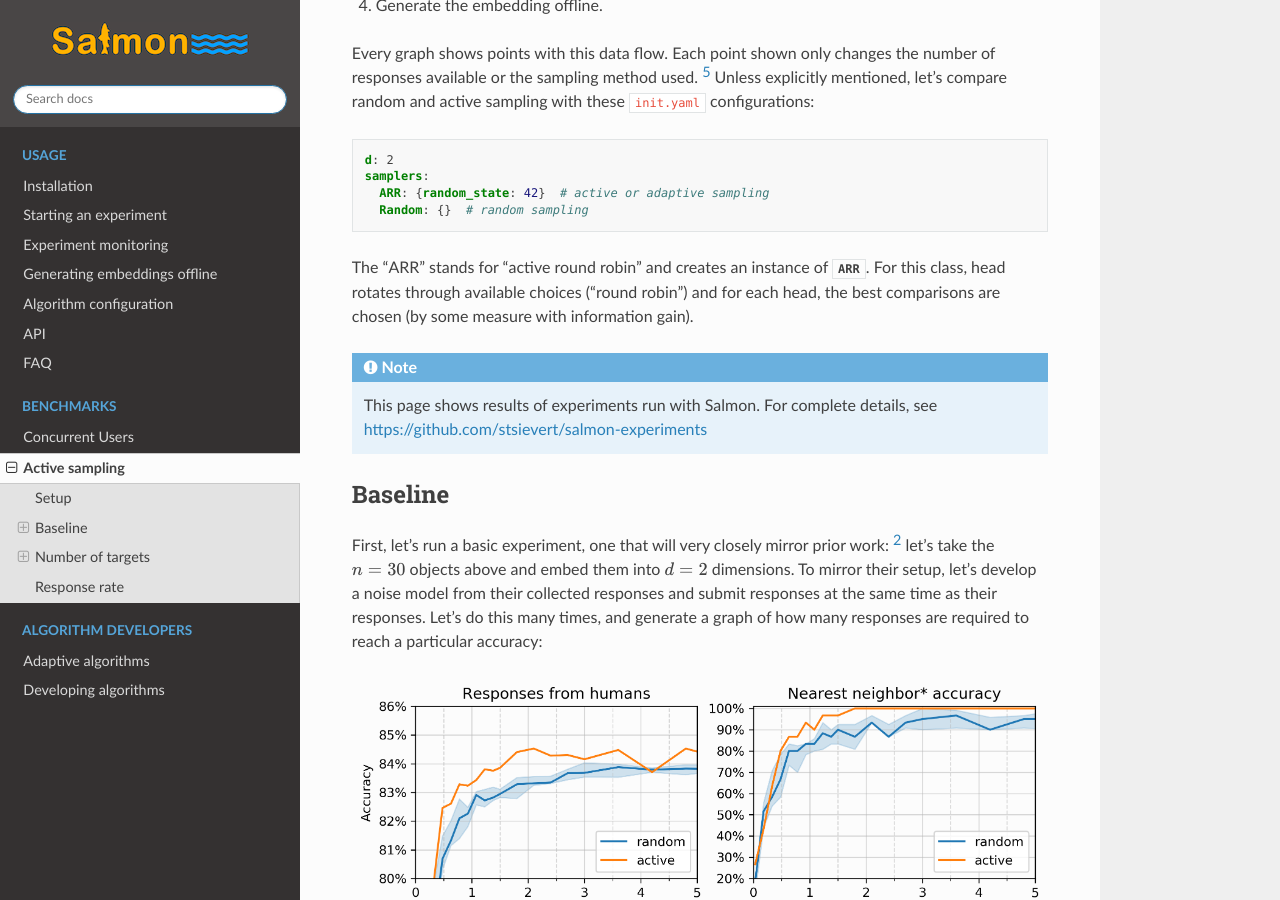
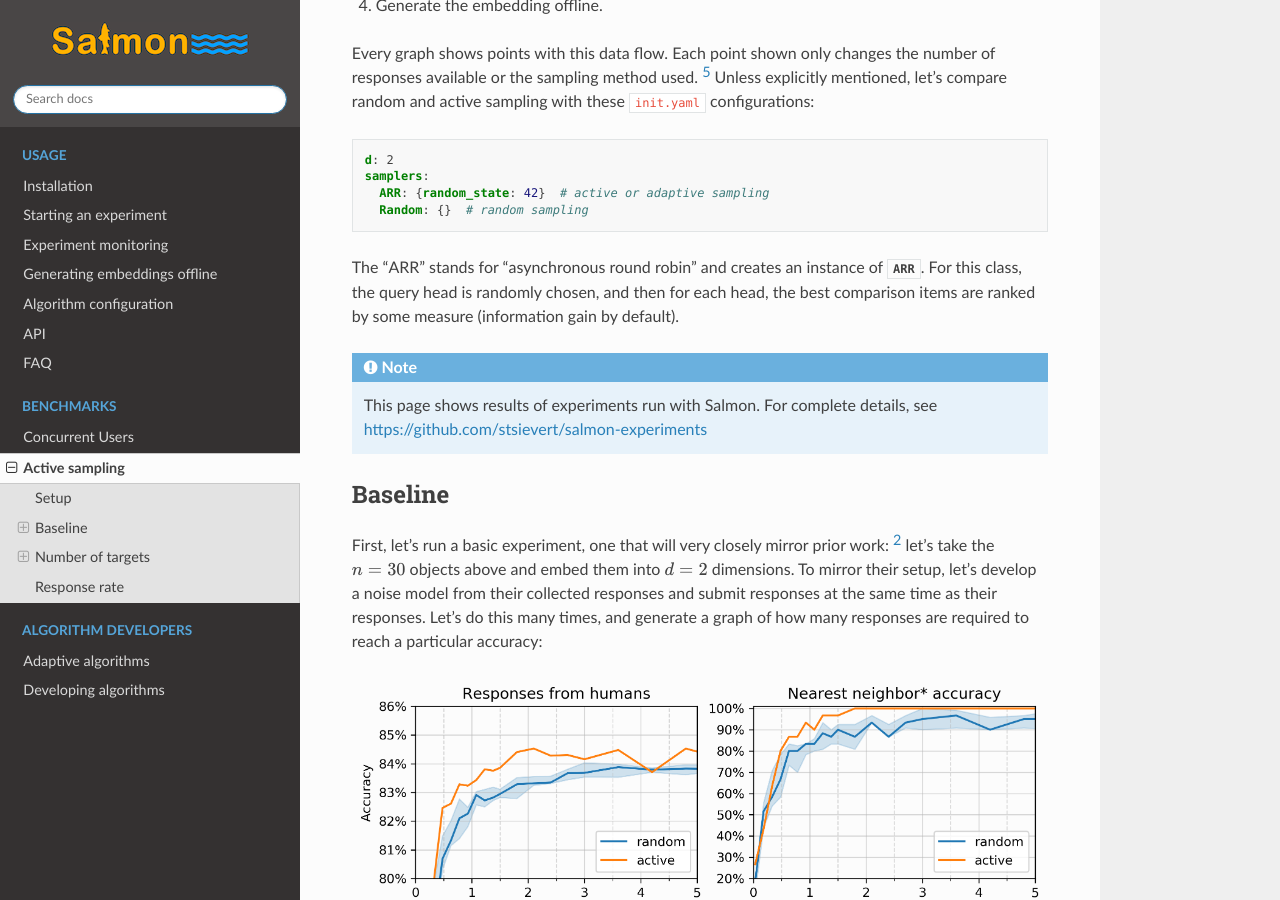
Before and after one commit to stsievert/salmon, a Sphinx documentation site: the page built from docs/source/benchmarks/active.rst, in a window 1280 px wide and 900 px high, scrolled down 1381 px. Built offline with Sphinx 7.4.7 and the Read the Docs theme 2.0.0, drawn with Linux system fonts in a browser that asks for light colours.

Commit message:
active RR → async RR

```diff
--- a/docs/source/benchmarks/active.rst
+++ b/docs/source/benchmarks/active.rst
@@ -78,11 +78,10 @@ sampling with these ``init.yaml`` configurations:
      ARR: {random_state: 42}  # active or adaptive sampling
      Random: {}  # random sampling
 
-The "ARR" stands for "active round robin" and creates an instance of
-:class:`~salmon.triplets.samplers.ARR`. For this class, head rotates through
-available choices ("round robin") and for each head, the best comparisons are
-chosen (by some measure with information gain).
-
+The "ARR" stands for "asynchronous round robin" and creates an instance of
+:class:`~salmon.triplets.samplers.ARR`. For this class, the query head is
+randomly chosen, and then for each head, the best comparison items are ranked
+by some measure (information gain by default).
 
 .. note::
 
--- a/salmon.yml
+++ b/salmon.yml
@@ -23,6 +23,7 @@ dependencies:
   - pyyaml
   - ipykernel  # to run this environ in jupyter (required for viz)
   - nb_conda_kernels
+  - altair
   - pip:
     - seaborn
     - fastapi[all]
```
Also changed, not shown: 1 other file.
